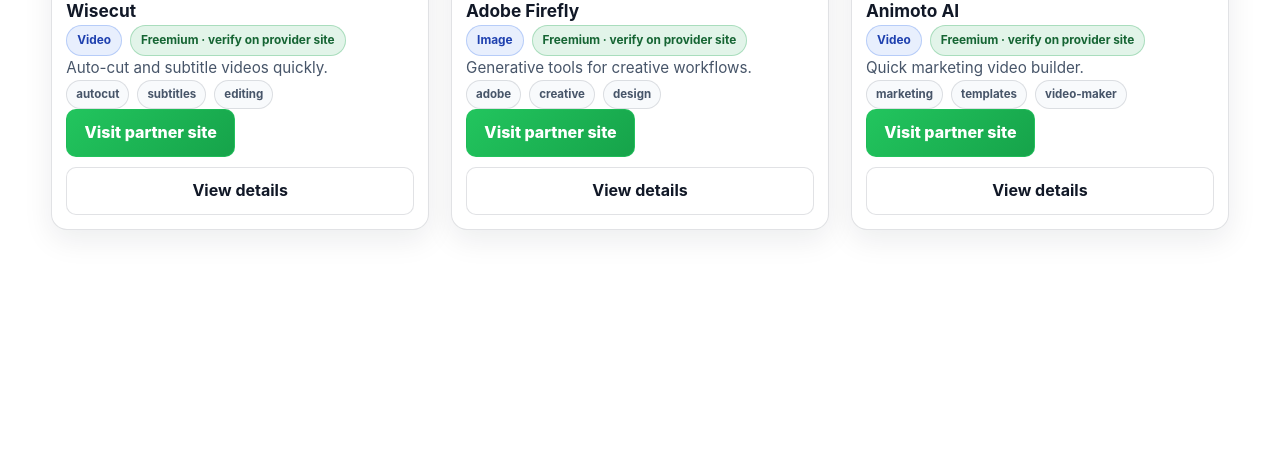
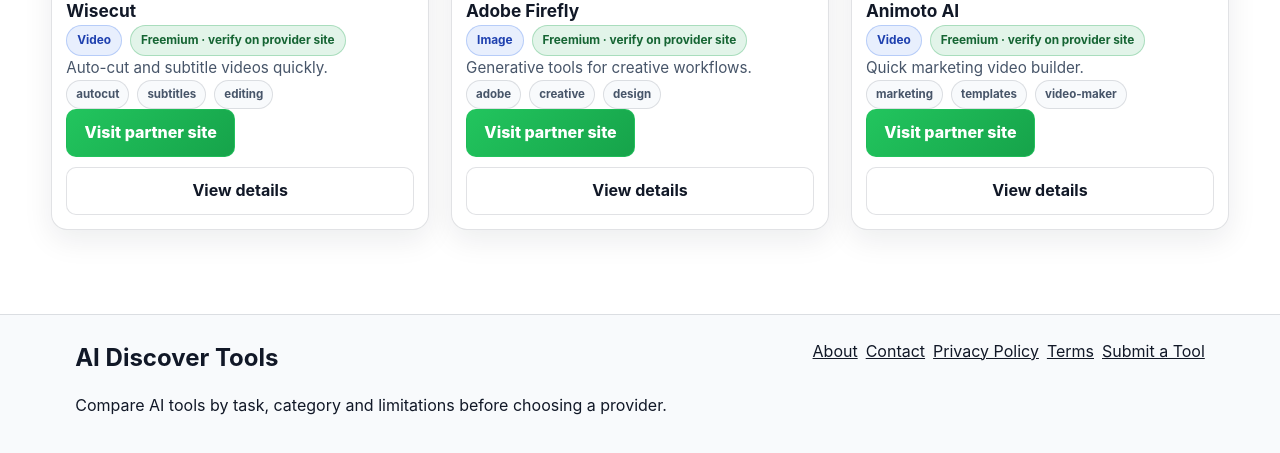
Before and after one commit to aissambouzakouraelk-hue/aidiscovertools, a plain HTML site: page ai-tools-for-content-creators.html in a window 1280 px wide. Shown: the part 3323-3776 px from the top of the page. Before the commit the page ends 3605 px from the top, so only its background shows below. Drawn offline with Linux system fonts and the light colour scheme.

Commit message:
Add footer navigation to video, creator and tool collection pages

```diff
--- a/ai-tools-for-content-creators.html
+++ b/ai-tools-for-content-creators.html
@@ -60,6 +60,22 @@
     <h2 class="landing-section-title">Recommended Tools</h2>
     <section id="landingGrid" class="landing-grid" aria-live="polite"></section>
   </main>
+  <footer class="site-footer" aria-label="Footer">
+    <div class="container footer-wrap">
+      <div class="footer-brand">
+        <h2>AI Discover Tools</h2>
+        <p>Compare AI tools by task, category and limitations before choosing a provider.</p>
+      </div>
+      <nav class="footer-nav" aria-label="Footer links">
+        <a href="about.html">About</a>
+        <a href="contact.html">Contact</a>
+        <a href="privacy-policy.html">Privacy Policy</a>
+        <a href="terms.html">Terms</a>
+        <a href="submit-tool.html">Submit a Tool</a>
+      </nav>
+    </div>
+  </footer>
+
 
   <div id="landingConfig" data-page="content-creators" data-title="AI Tools for Content Creators (2026)" data-intro="Discover creator-focused AI tools for making videos, images, scripts, and social content at scale."></div>
   <script src="tools.js"></script>
```
Also changed, not shown: ai-tools-for-youtube.html (+16 -0 lines), midjourney-alternatives.html (+16 -0 lines), top-50-ai-tools.html (+16 -0 lines).
